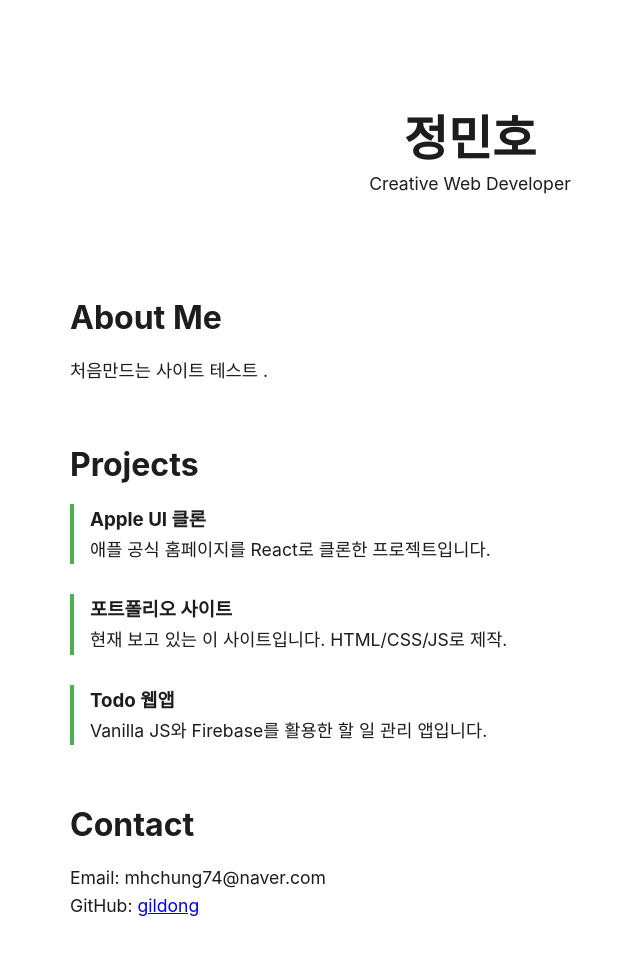
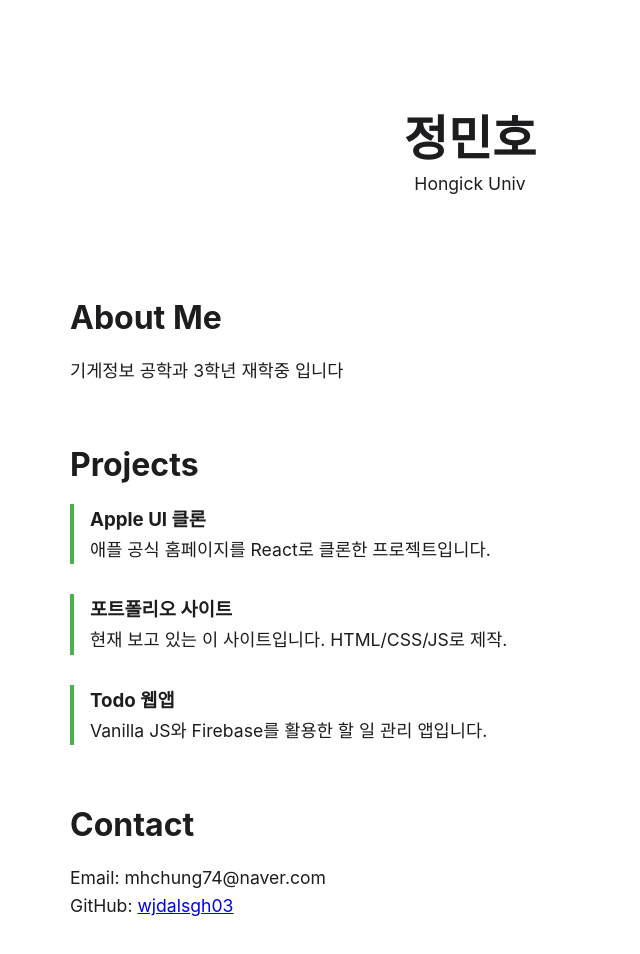
Before and after one commit to wjdalsgh03/works, a plain HTML site: page index.html in a window 1280 px wide. Shown: the whole page, without its empty margins (170-810 px from the left). Drawn offline with Linux system fonts and the light colour scheme; a web font is replaced by a local one.

Commit message:
Update index.html

```diff
--- a/index.html
+++ b/index.html
@@ -10,13 +10,13 @@
 <body>
   <header class="fade-in">
     <h1>정민호</h1>
-    <p>Creative Web Developer</p>
+    <p>Hongick Univ</p>
   </header>
 
   <main>
     <section class="fade-in" id="about">
       <h2>About Me</h2>
-      <p>처음만드는 사이트 테스트 .</p>
+      <p>기게정보 공학과 3학년 재학중 입니다</p>
     </section>
 
     <section class="fade-in" id="projects">
@@ -27,7 +27,7 @@
     <section class="fade-in" id="contact">
       <h2>Contact</h2>
       <p>Email: mhchung74@naver.com</p>
-      <p>GitHub: <a href="https://github.com/gildong" target="_blank">gildong</a></p>
+      <p>GitHub: <a href="https://github.com/gildong" target="_blank">wjdalsgh03</a></p>
     </section>
   </main>
 
```
